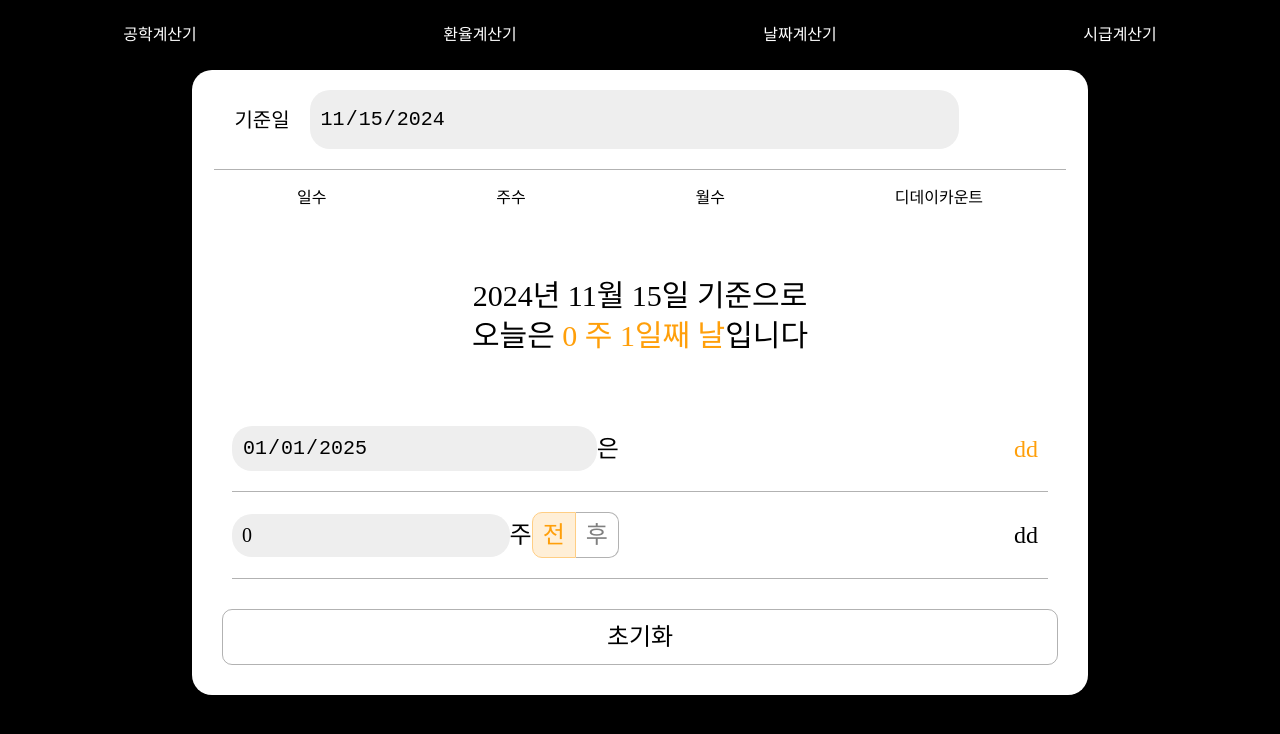
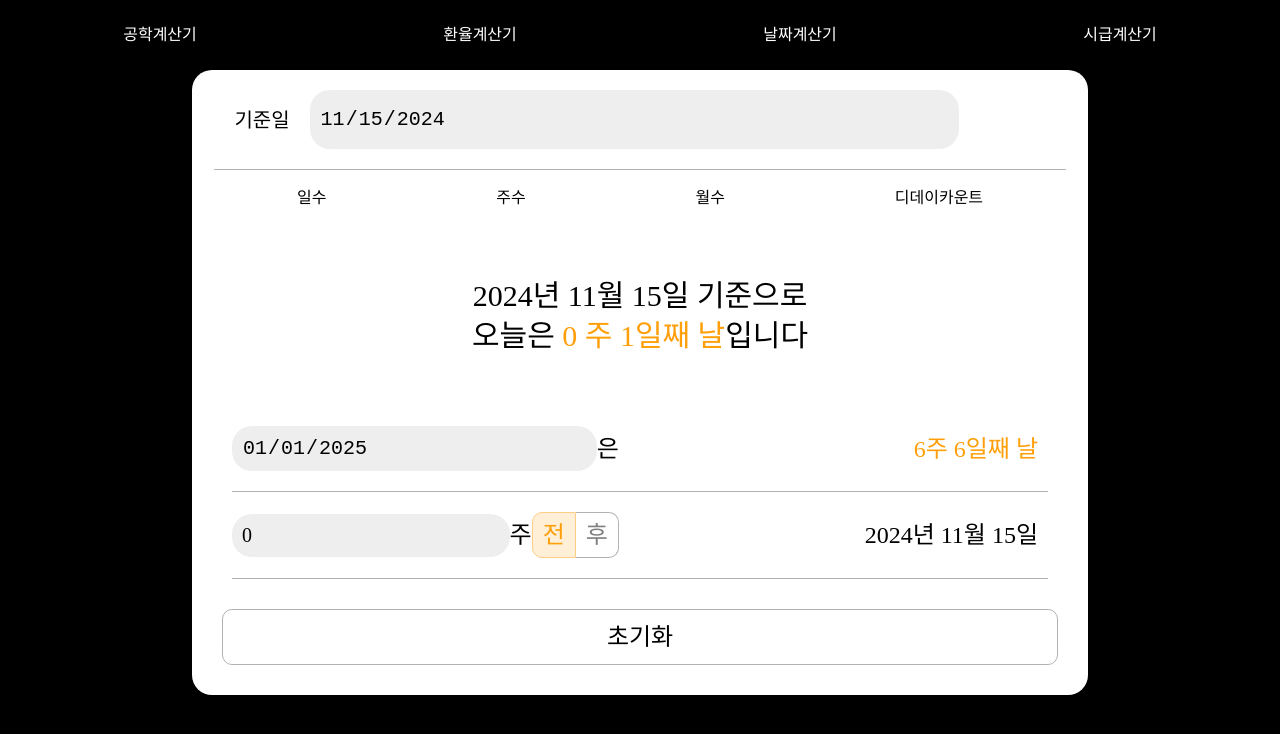
Before and after one commit to choseongchan3712/portfolio-calculate-app, a React (Create React App) app: page /#/date/week in a window 1280 px wide. Shown: the top 734 px of the page. Built offline with nearby package versions, Linux system fonts and the light colour scheme.

Commit message:
date caculate week part complete

```diff
--- a/src/pages/date-pages/Week.tsx
+++ b/src/pages/date-pages/Week.tsx
@@ -3,15 +3,19 @@ import DateBody from "./date-components/DateBody";
 import { DateContext } from "./date-components/DateContext";
 import moment from "moment";
 import "moment/locale/ko";
+import {
+  BeforeContext,
+  CountContext,
+  SecContext,
+} from "./date-components/ValueContext";
 
 const Week = (): JSX.Element => {
   moment.locale("ko");
 
   const { date } = useContext(DateContext)!;
-
-  console.log(moment().diff(moment(date), "weeks"));
-  console.log(moment().diff(moment(date), "days"));
-  console.log(moment(date).add(1, "days"));
+  const { secValue } = useContext(SecContext)!;
+  const { before } = useContext(BeforeContext)!;
+  const { count } = useContext(CountContext)!;
 
   const firstCalculating = (): string => {
     if (moment(date).startOf("day").isAfter(moment().startOf("day"))) {
@@ -66,12 +70,82 @@ const Week = (): JSX.Element => {
 
   const firstCalString: string = firstCalculating();
 
+  const secCalculating = (): string => {
+    if (moment(date).startOf("day").isAfter(moment(secValue).startOf("day"))) {
+      if (moment(date).diff(moment(secValue), "days") < 7) {
+        const result: string = `0주 ${moment(date).diff(
+          moment(secValue),
+          "days"
+        )}일 전`;
+        return result;
+      } else if (
+        moment(date).diff(moment(secValue), "days") > 7 &&
+        moment(date).diff(moment(secValue), "days") % 7 !== 7
+      ) {
+        const result: string = `${moment(date).diff(
+          moment(secValue),
+          "weeks"
+        )}주 ${moment(date).diff(moment(secValue), "days") % 7}일 전`;
+        return result;
+      } else {
+        const result: string = `${moment(date).diff(
+          moment(secValue),
+          "weeks"
+        )}주 전`;
+        return result;
+      }
+    } else if (
+      moment(date).startOf("day").isBefore(moment(secValue).startOf("day"))
+    ) {
+      if (moment(secValue).add(1, "days").diff(moment(date), "days") < 7) {
+        const result: string = `0주 ${
+          moment(secValue).diff(moment(date), "days") + 1
+        }일째 날`;
+        return result;
+      } else if (
+        moment(secValue).add(1, "days").diff(moment(date), "days") > 7 &&
+        moment(secValue).add(1, "days").diff(moment(date), "days") % 7 !== 7
+      ) {
+        const result: string = `${moment(secValue)
+          .add(1, "days")
+          .diff(moment(date), "weeks")}주 ${
+          moment(secValue).add(1, "days").diff(moment(date), "days") % 7
+        }일째 날`;
+        return result;
+      } else {
+        const result: string = `${moment(secValue)
+          .add(1, "days")
+          .diff(moment(date), "weeks")}주째 날`;
+        return result;
+      }
+    } else {
+      const result: string = `1일째 날`;
+      return result;
+    }
+  };
+
+  const secondCalString: string = secCalculating();
+
+  const countCalculating = (): string => {
+    if (before === "before active") {
+      const result: string = `${moment(date)
+        .subtract(count, "weeks")
+        .format("LL")}`;
+      return result;
+    } else {
+      const result: string = `${moment(date).add(count, "weeks").format("LL")}`;
+      return result;
+    }
+  };
+
+  const countingDate: string = countCalculating();
+
   return (
     <DateBody
       setedDate={date}
       firstCal={firstCalString}
-      secCal="dd"
-      countedDate="dd"
+      secCal={secondCalString}
+      countedDate={countingDate}
       whatUnit="주"
     />
   );
```
